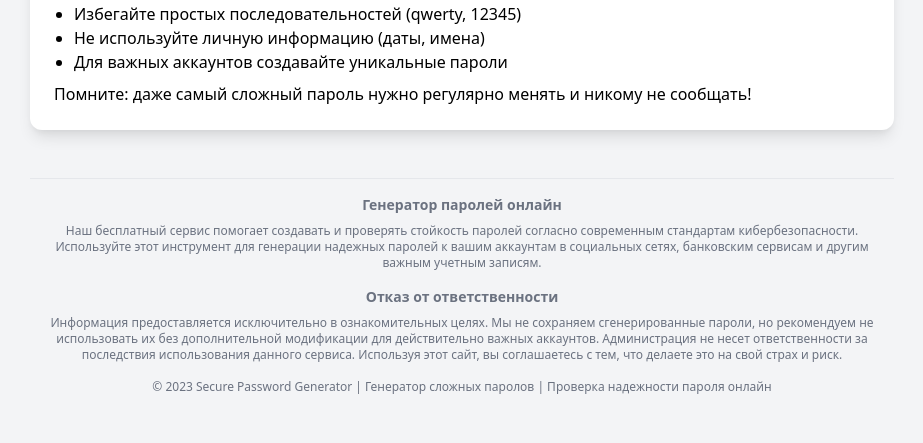
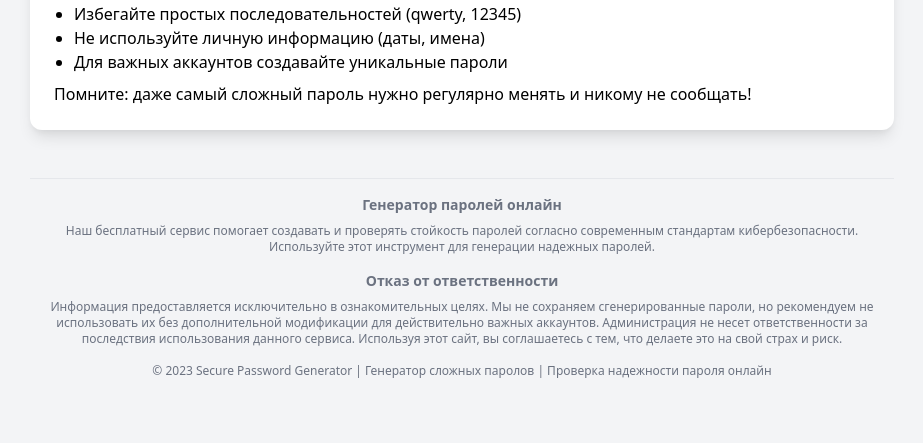
Before and after one commit to Gnfw/psw, a Flask app: page / in a window 1280 px wide. Shown: the part 1292-1735 px from the top of the page, without its empty margins (178-1101 px from the left). After the commit the page ends 1670 px from the top, so only its background shows below. Run offline with Flask 3, Linux system fonts and the light colour scheme.

Commit message:
Update index.html

```diff
--- a/templates/index.html
+++ b/templates/index.html
@@ -150,8 +150,7 @@
                 <h3 class="text-sm font-semibold mb-2">Генератор паролей онлайн</h3>
                 <p class="mb-2">
                     Наш бесплатный сервис помогает создавать и проверять стойкость паролей согласно современным стандартам кибербезопасности.
-                    Используйте этот инструмент для генерации надежных паролей к вашим аккаунтам в социальных сетях, банковским сервисам
-                    и другим важным учетным записям.
+                    Используйте этот инструмент для генерации надежных паролей.
                 </p>
             </div>
             <div class="mb-4">
```
